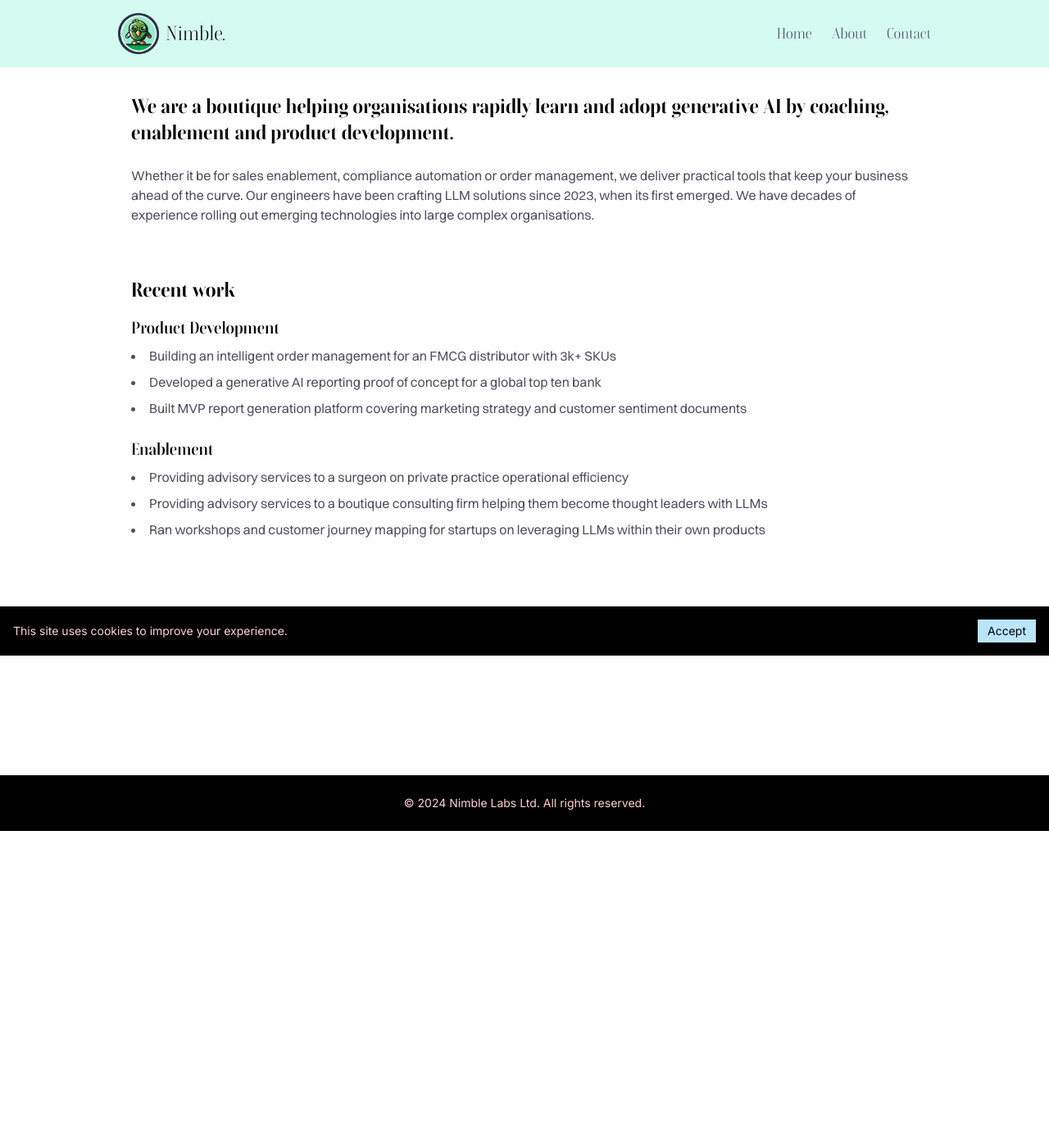
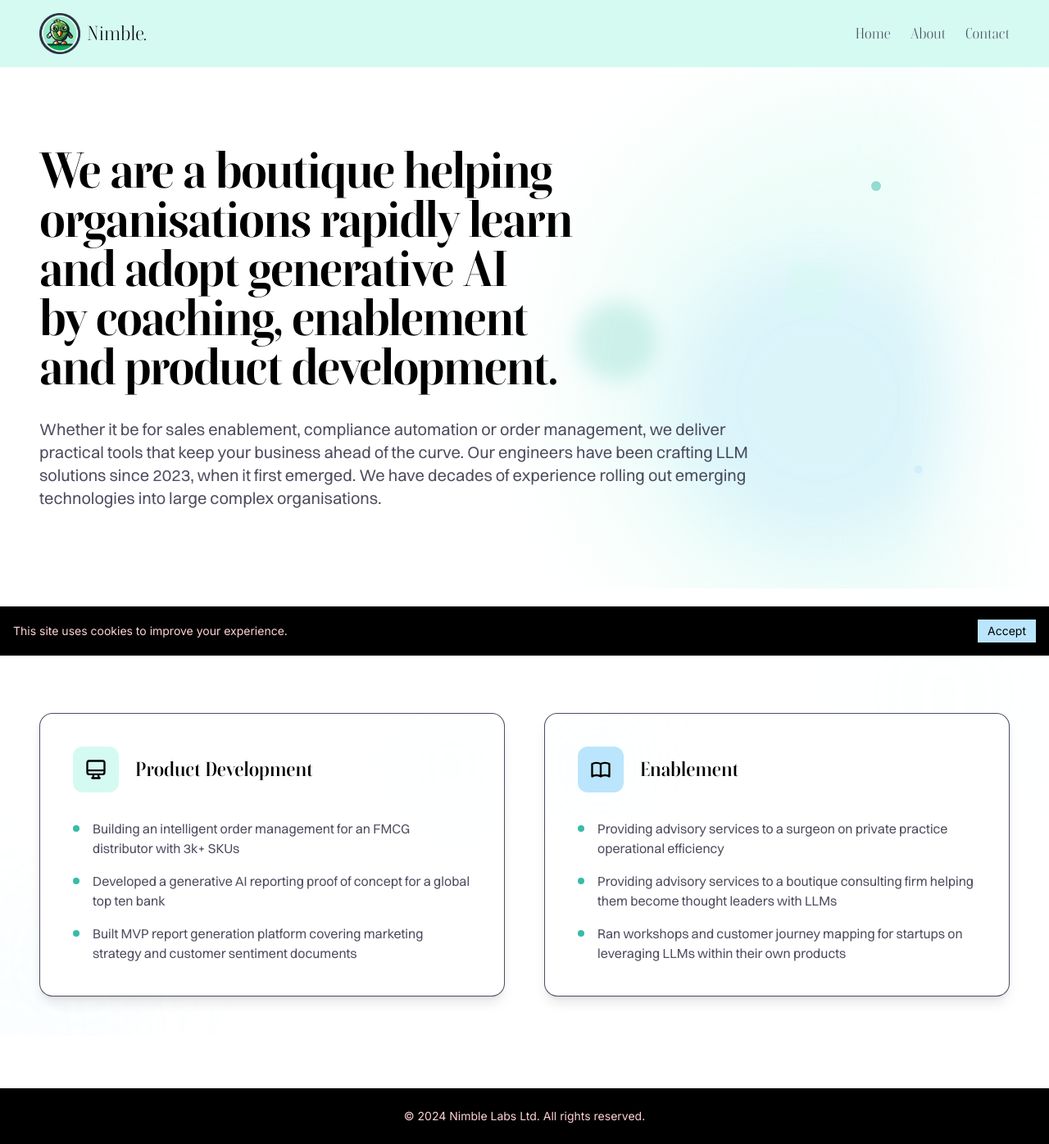
Before and after one commit to Nimble-MLs/nimble-website, a Next.js app: page / in a window 1280 px wide. Shown: the whole page at 82% size. Before the commit the page ends 1014 px from the top, so only its background shows below. Built offline with nearby package versions, Linux system fonts and the light colour scheme.

Commit message:
refactor: Enhance layout and styling of homepage sections, including Intro and Recent Work components

```diff
--- a/src/app/page.tsx
+++ b/src/app/page.tsx
@@ -3,9 +3,19 @@
 
 export default function Home() {
   return (
-    <main>
-      <Intro />
-      <RecentWork />
+    <main className="relative min-h-screen">
+      {/* Subtle background pattern */}
+      <div className="absolute inset-0 overflow-hidden pointer-events-none">
+        <div className="absolute -top-40 -right-40 w-80 h-80 bg-primary/5 rounded-full blur-3xl"></div>
+        <div className="absolute -bottom-40 -left-40 w-80 h-80 bg-secondary/5 rounded-full blur-3xl"></div>
+        <div className="absolute top-1/2 left-1/2 transform -translate-x-1/2 -translate-y-1/2 w-96 h-96 bg-darkTertiary/3 rounded-full blur-3xl"></div>
+      </div>
+
+      {/* Content */}
+      <div className="relative z-10">
+        <Intro />
+        <RecentWork />
+      </div>
     </main>
   );
 }
--- a/src/components/layout/Navbar.tsx
+++ b/src/components/layout/Navbar.tsx
@@ -5,8 +5,8 @@
 const Navbar = () => {
   const [open, setOpen] = useState(false);
   return (
-    <header className="bg-primary sticky top-0">
-      <div className="max-w-5xl mx-auto flex items-center justify-between p-4">
+    <header className="bg-primary sticky top-0 z-50">
+      <div className="max-w-7xl mx-auto flex items-center justify-between px-12 py-4">
         <Link href="/" className="flex items-center gap-2 text-2xl font-boska text-dark">
           <img src="/logo.png" alt="logo" width={50} height={50} />
           Nimble.
@@ -20,7 +20,7 @@
             <path strokeLinecap="round" strokeLinejoin="round" strokeWidth="2" d={open ? "M6 18L18 6M6 6l12 12" : "M4 6h16M4 12h16m-7 6h7"} />
           </svg>
         </button>
-        <nav className={`absolute md:static top-full left-0 w-full bg-primary md:w-auto md:flex ${open ? "block" : "hidden"}`}>
+        <nav className={`absolute md:static top-full left-0 w-full bg-primary z-50 md:w-auto md:flex ${open ? "block" : "hidden"}`}>
           <ul className="flex flex-col md:flex-row md:space-x-6 p-4 md:p-0 text-lg">
             <li className="py-1 md:py-0"><Link href="/" className="hover:text-secondary font-boska " onClick={() => setOpen(false)}>Home</Link></li>
             <li className="py-1 md:py-0"><Link href="/about" className="hover:text-secondary font-boska " onClick={() => setOpen(false)}>About</Link></li>
--- a/src/components/sections/Intro.tsx
+++ b/src/components/sections/Intro.tsx
@@ -2,13 +2,37 @@
 
 const Intro = () => {
   return (
-    <section className="max-w-5xl mx-auto p-8 space-y-6">
-      <h4 className="text-2xl md:text-2xl font-bold">
-        We are a boutique helping organisations rapidly learn and adopt generative AI by coaching, enablement and product development.
-      </h4>
-      <p>
-         Whether it be for sales enablement, compliance automation or order management, we deliver practical tools that keep your business ahead of the curve. Our engineers have been crafting LLM solutions since 2023, when its first emerged. We have decades of experience rolling out emerging technologies into large complex organisations.
-      </p>
+    <section className="relative overflow-hidden max-w-7xl mx-auto px-12 py-24">
+      {/* Responsive background illustration behind content */}
+      <div
+        className="absolute inset-0 -z-10 pointer-events-none"
+        style={{
+          WebkitMaskImage: "linear-gradient(to right, transparent 0%, black 15%, black 86%, transparent 100%)",
+          maskImage: "linear-gradient(to right, transparent 0%, black 15%, black 86%, transparent 100%)",
+        }}
+      >
+        {/* Big soft blob on the right */}
+        <div className="absolute right-[-10%] top-6 w-[55vw] max-w-[720px] min-w-[280px] aspect-square bg-primary/40 rounded-full blur-3xl" />
+        {/* Secondary blob lower right */}
+        <div className="absolute right-[8%] bottom-[8%] w-[28vw] max-w-[420px] min-w-[180px] aspect-square bg-secondary/40 rounded-full blur-2xl" />
+        {/* Subtle accent circle */}
+        <div className="absolute left-[55%] top-[45%] w-24 h-24 bg-darkTertiary/20 rounded-full blur-md hidden md:block" />
+        {/* Rotated square accent */}
+        <div className="absolute right-[20%] top-[38%] w-16 h-16 bg-primary/40 rotate-12 rounded-md blur-[2px] hidden md:block" />
+        {/* Small floating dots */}
+        <div className="absolute right-[16%] top-[22%] w-3 h-3 bg-darkTertiary/50 rounded-full hidden md:block" />
+        <div className="absolute right-[12%] bottom-[22%] w-2.5 h-2.5 bg-secondary/50 rounded-full hidden md:block" />
+      </div>
+
+      {/* Content */}
+      <div className="space-y-8 max-w-4xl">
+        <h1 className="text-4xl md:text-5xl lg:text-6xl font-bold leading-[1.1] tracking-tight text-balance">
+          We are a boutique helping organisations rapidly learn and adopt generative AI by coaching, enablement and product development.
+        </h1>
+        <p className="text-lg md:text-xl text-darkSecondary/80 leading-relaxed">
+          Whether it be for sales enablement, compliance automation or order management, we deliver practical tools that keep your business ahead of the curve. Our engineers have been crafting LLM solutions since 2023, when it first emerged. We have decades of experience rolling out emerging technologies into large complex organisations.
+        </p>
+      </div>
     </section>
   );
 };
--- a/src/components/sections/RecentWork.tsx
+++ b/src/components/sections/RecentWork.tsx
@@ -2,26 +2,80 @@
 
 const RecentWork = () => {
   return (
-    <section className="max-w-5xl mx-auto p-8">
-      <h2 className="text-2xl font-bold mb-4">Recent work</h2>
-      <h3 className="text-xl font-semibold mb-2">
-        Product Development
-      </h3>
-      <ul className="list-disc list-inside space-y-2">
-        <li>Building an intelligent order management for an FMCG distributor with 3k+ SKUs</li>
-        <li>Developed a generative AI reporting proof of concept for a global top ten bank</li>
-        <li>Built MVP report generation platform covering marketing strategy and customer sentiment documents</li>
-      </ul>
+    <section className="max-w-7xl mx-auto px-12 py-12 relative">
+      {/* Background Illustration */}
+      <div className="absolute inset-0 overflow-hidden pointer-events-none">
+        <div className="absolute top-0 right-0 w-64 h-64 bg-primary/5 rounded-full blur-3xl"></div>
+        <div className="absolute bottom-0 left-0 w-48 h-48 bg-secondary/5 rounded-full blur-3xl"></div>
+      </div>
 
-      <h3 className="text-xl font-semibold mt-6 mb-2">
-        Enablement
-      </h3>
-      <ul className="list-disc list-inside space-y-2">
-        <li>Providing advisory services to a surgeon on private practice operational efficiency</li>
-        <li>Providing advisory services to a boutique consulting firm helping them become thought leaders with LLMs</li>
-        <li>Ran workshops and customer journey mapping for startups on leveraging LLMs within their own products</li>
-      </ul>
+      <div className="relative z-10">
+        <h2 className="text-3xl md:text-4xl font-bold mb-16 text-center">Recent Work</h2>
 
+        <div className="grid md:grid-cols-2 gap-12">
+          {/* Product Development Card */}
+          <div className="bg-white rounded-2xl p-10 shadow-lg border border-gray-100 hover:shadow-xl transition-all duration-300 hover:-translate-y-1 group relative overflow-hidden">
+            {/* Card background decoration */}
+            <div className="absolute top-0 right-0 w-32 h-32 bg-primary/5 rounded-full blur-2xl"></div>
+
+            <div className="relative z-10">
+              <div className="flex items-center mb-8">
+                <div className="w-14 h-14 bg-primary rounded-xl flex items-center justify-center mr-5 group-hover:scale-110 transition-transform duration-300">
+                  <svg className="w-7 h-7 text-dark" fill="none" stroke="currentColor" viewBox="0 0 24 24">
+                    <path strokeLinecap="round" strokeLinejoin="round" strokeWidth={2} d="M9.75 17L9 20l-1 1h8l-1-1-.75-3M3 13h18M5 17h14a2 2 0 002-2V5a2 2 0 00-2-2H5a2 2 0 00-2 2v10a2 2 0 002 2z" />
+                  </svg>
+                </div>
+                <h3 className="text-2xl font-semibold">Product Development</h3>
+              </div>
+              <ul className="space-y-4">
+                <li className="flex items-start hover:translate-x-2 transition-transform duration-200">
+                  <span className="w-2 h-2 bg-darkTertiary rounded-full mt-2 mr-4 flex-shrink-0"></span>
+                  <span>Building an intelligent order management for an FMCG distributor with 3k+ SKUs</span>
+                </li>
+                <li className="flex items-start hover:translate-x-2 transition-transform duration-200">
+                  <span className="w-2 h-2 bg-darkTertiary rounded-full mt-2 mr-4 flex-shrink-0"></span>
+                  <span>Developed a generative AI reporting proof of concept for a global top ten bank</span>
+                </li>
+                <li className="flex items-start hover:translate-x-2 transition-transform duration-200">
+                  <span className="w-2 h-2 bg-darkTertiary rounded-full mt-2 mr-4 flex-shrink-0"></span>
+                  <span>Built MVP report generation platform covering marketing strategy and customer sentiment documents</span>
+                </li>
+              </ul>
+            </div>
+          </div>
+
+          {/* Enablement Card */}
+          <div className="bg-white rounded-2xl p-10 shadow-lg border border-gray-100 hover:shadow-xl transition-all duration-300 hover:-translate-y-1 group relative overflow-hidden">
+            {/* Card background decoration */}
+            <div className="absolute top-0 left-0 w-32 h-32 bg-secondary/5 rounded-full blur-2xl"></div>
+
+            <div className="relative z-10">
+              <div className="flex items-center mb-8">
+                <div className="w-14 h-14 bg-secondary rounded-xl flex items-center justify-center mr-5 group-hover:scale-110 transition-transform duration-300">
+                  <svg className="w-7 h-7 text-dark" fill="none" stroke="currentColor" viewBox="0 0 24 24">
+                    <path strokeLinecap="round" strokeLinejoin="round" strokeWidth={2} d="M12 6.253v13m0-13C10.832 5.477 9.246 5 7.5 5S4.168 5.477 3 6.253v13C4.168 18.477 5.754 18 7.5 18s3.332.477 4.5 1.253m0-13C13.168 5.477 14.754 5 16.5 5c1.747 0 3.332.477 4.5 1.253v13C19.832 18.477 18.246 18 16.5 18c-1.746 0-3.332.477-4.5 1.253" />
+                  </svg>
+                </div>
+                <h3 className="text-2xl font-semibold">Enablement</h3>
+              </div>
+              <ul className="space-y-4">
+                <li className="flex items-start hover:translate-x-2 transition-transform duration-200">
+                  <span className="w-2 h-2 bg-darkTertiary rounded-full mt-2 mr-4 flex-shrink-0"></span>
+                  <span>Providing advisory services to a surgeon on private practice operational efficiency</span>
+                </li>
+                <li className="flex items-start hover:translate-x-2 transition-transform duration-200">
+                  <span className="w-2 h-2 bg-darkTertiary rounded-full mt-2 mr-4 flex-shrink-0"></span>
+                  <span>Providing advisory services to a boutique consulting firm helping them become thought leaders with LLMs</span>
+                </li>
+                <li className="flex items-start hover:translate-x-2 transition-transform duration-200">
+                  <span className="w-2 h-2 bg-darkTertiary rounded-full mt-2 mr-4 flex-shrink-0"></span>
+                  <span>Ran workshops and customer journey mapping for startups on leveraging LLMs within their own products</span>
+                </li>
+              </ul>
+            </div>
+          </div>
+        </div>
+      </div>
     </section>
   );
 };
```
